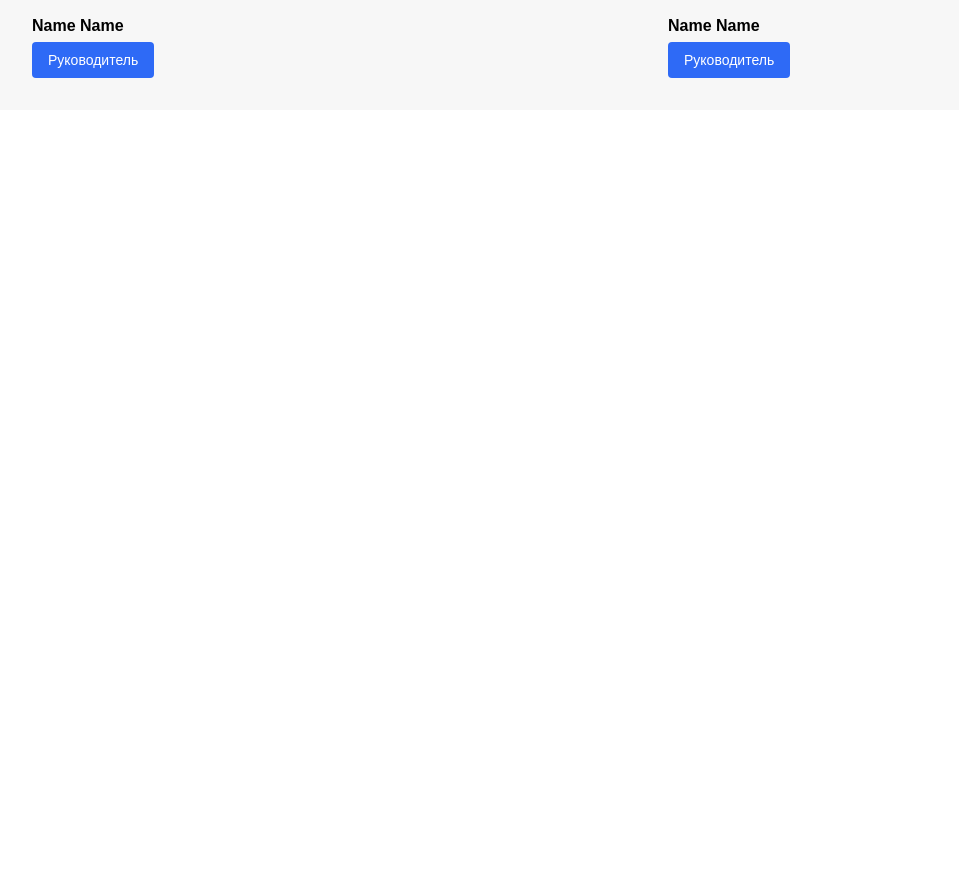
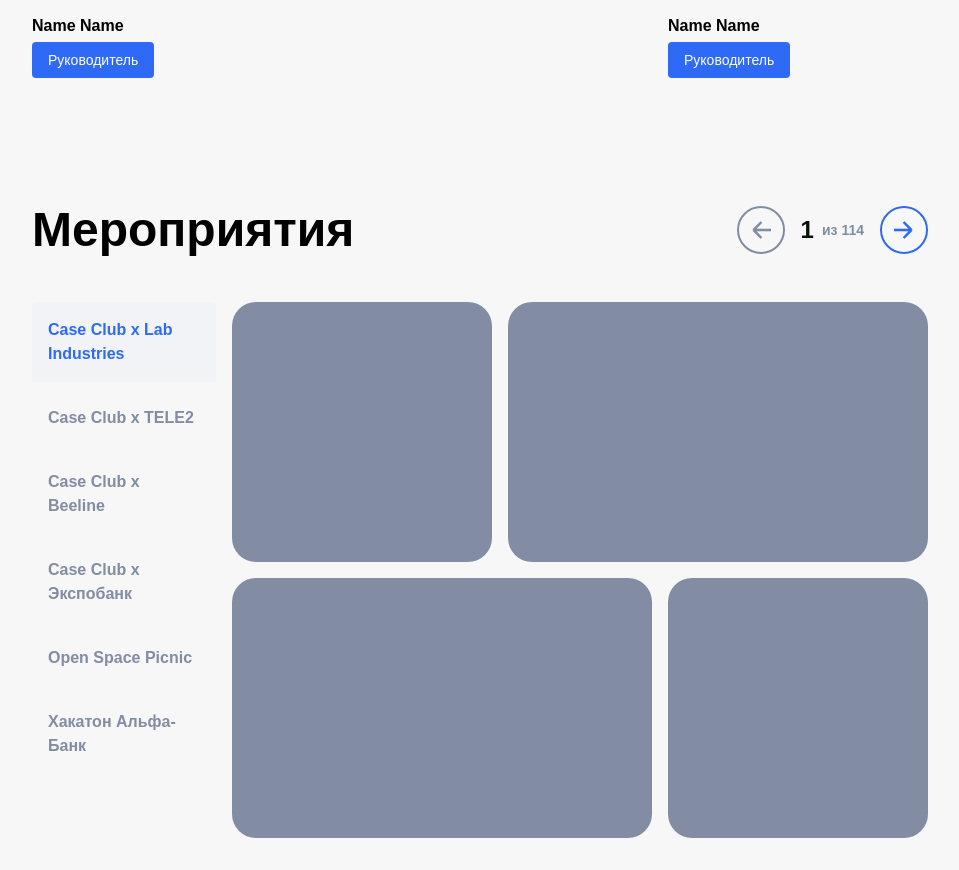
Before and after one commit to mnlght03/React-JS-Case-Club-Landing, a React (Create React App) app: page / in a window 1280 px wide. Shown: the part 7715-8585 px from the top of the page, without its empty margins (160-1119 px from the left). Before the commit the page ends 7825 px from the top, so only its background shows below. Built offline with nearby package versions, Linux system fonts and the light colour scheme.

Commit message:
added Events gallery desktop template

```diff
--- a/src/App.js
+++ b/src/App.js
@@ -11,6 +11,7 @@ import CurrentProjects from './components/CurrentProjects';
 import { EventsSchedule } from './components/Events';
 import SuccessStories from './components/SuccessStories';
 import OurTeam from './components/OurTeam';
+import Events from './components/Events/Events';
 
 
 function App() {
@@ -37,6 +38,7 @@ function App() {
             <EventsSchedule />
             <SuccessStories />
             <OurTeam />
+            <Events />
         </GlobalContext.Provider>
     );
 }
--- /dev/null
+++ b/src/components/Events/Events.js
@@ -0,0 +1,10 @@
+import React, { useContext } from "react";
+import { GlobalContext } from "../../context";
+import EventsGalleryDesktop from "./EventsGalleryDesktop";
+import EventsGalleryMobile from "./EventsGalleryMobile";
+
+export default function Events() {
+    const {isDesktop} = useContext(GlobalContext);
+
+    return isDesktop ? <EventsGalleryDesktop /> : <EventsGalleryMobile />;
+}
--- /dev/null
+++ b/src/components/Events/EventsGalleryDesktop.js
@@ -0,0 +1,46 @@
+import React, { useState } from "react";
+import Section from "../ui/Section";
+import { bigTextDesktop } from "../../utils";
+import ScrollCounter from "../ui/ScrollCounter";
+import EventsGalleryListDesktop from "./EventsGalleryListDesktop";
+import EventsGalleryPhotosDesktop from "./EventsGalleryPhotosDesktop";
+
+export default function EventsGalleryDesktop() {
+    const [currentPage, setCurrentPage] = useState(1);
+    const [currentPhotoCount, setCurrentPhotoCount] = useState(4);
+
+    const PHOTOS_PER_PAGE = 4;
+    const TOTAL_PHOTOS = 114;
+
+    const setPage = (i) => {
+        let page = Math.floor(i / PHOTOS_PER_PAGE);
+        page = page < 0 ? page : PHOTOS_PER_PAGE;
+        console.log(i, page);
+        setCurrentPage(page);
+        setCurrentPhotoCount((PHOTOS_PER_PAGE * page > TOTAL_PHOTOS ? TOTAL_PHOTOS : PHOTOS_PER_PAGE * page));
+    }
+
+    const events = [
+        'Case Club x Lab Industries',
+        'Case Club x TELE2',
+        'Case Club x Beeline',
+        'Case Club x Экспобанк',
+        'Open Space Picnic',
+        'Хакатон Альфа-Банк',
+    ];
+
+    const [chosenEvent, setChosenEvent] = useState(0);
+
+    return (
+        <Section bgColor="bg-beige">
+            <div className="flex items-center mt-16">
+                <h1 className={`font-semibold ${bigTextDesktop}`}>Мероприятия</h1>
+                <ScrollCounter classes='ml-auto' current={currentPage} setCurrent={setCurrentPage} total={TOTAL_PHOTOS} />
+            </div>
+            <div className="flex gap-4 justify-between mt-12">
+                <EventsGalleryListDesktop events={events} chosen={chosenEvent} setChosen={setChosenEvent} />
+                <EventsGalleryPhotosDesktop />
+            </div>
+        </Section>
+    );
+}
--- /dev/null
+++ b/src/components/Events/EventsGalleryListDesktop.js
@@ -0,0 +1,29 @@
+import React from 'react';
+import Button from '../ui/Button';
+
+export default function EventsGalleryListDesktop({
+    events,
+    chosen,
+    setChosen,
+    classes = '',
+}) {
+    return (
+        <div dir='rtl' className={`flex flex-col gap-2 w-[380px] ${classes}`}>
+            {events.map((evt, i) => (
+                <Button
+                    dir='ltr'
+                    key={i}
+                    classes={`font-semibold text-start ${
+                        i === chosen
+                            ? 'bg-light_second_grey text-blue'
+                            : 'bg-transparent text-second_grey'
+                    } `}
+                    bigPadding
+                    onClick={() => setChosen(i)}
+                >
+                    {evt}
+                </Button>
+            ))}
+        </div>
+    );
+}
--- /dev/null
+++ b/src/components/Events/EventsGalleryListMobile.js
@@ -0,0 +1,5 @@
+import React from "react";
+
+export default function EventsGalleryListMobile() {
+  return <div>EventsGalleryListMobile</div>;
+}
--- /dev/null
+++ b/src/components/Events/EventsGalleryMobile.js
@@ -0,0 +1,5 @@
+import React from "react";
+
+export default function EventsGalleryMobile() {
+  return <div>EventsGalleryMobile</div>;
+}
--- /dev/null
+++ b/src/components/Events/EventsGalleryPhotosDesktop.js
@@ -0,0 +1,17 @@
+import React from "react";
+import ImageCard from "../ui/ImageCard";
+
+export default function EventsGalleryPhotosDesktop({classes = ''}) {
+    return (
+        <div className={classes} >
+            <div className="flex gap-4">
+                <ImageCard classes='w-[260px] h-[260px]' />
+                <ImageCard classes='w-[420px] h-[260px]' />
+            </div>
+            <div className="flex gap-4 mt-4">
+                <ImageCard classes='w-[420px] h-[260px]' />
+                <ImageCard classes='w-[260px] h-[260px]' />
+            </div>
+        </div>
+    );
+}
--- a/src/components/ui/Button.js
+++ b/src/components/ui/Button.js
@@ -1,5 +1,5 @@
 import React from 'react';
 
-export default function Button({ classes = '', children = null, ...props }) {
-    return <button className={`py-2 px-4 rounded ${classes}`} {...props}>{children}</button>;
+export default function Button({ classes = '', bigPadding = false,children = null, ...props }) {
+    return <button className={`${bigPadding ? 'p-4' : 'py-2 px-4'} rounded ${classes}`} {...props}>{children}</button>;
 }
--- a/src/components/ui/ScrollCounter.js
+++ b/src/components/ui/ScrollCounter.js
@@ -2,15 +2,15 @@ import React from 'react';
 import ArrowButton from './ArrowButton';
 import { mediumTextDesktop, smTextDesktop, smTextMobile, smallTextDesktop, textDesktop } from '../../utils';
 
-export default function ScrollCounter({ classes = '', current, setCurrent, total }) {
+export default function ScrollCounter({ classes = '', minValue = 1, step=1, current, setCurrent, total }) {
     return (
         <div className={`inline-flex items-center gap-2 ${classes}`}>
             <ArrowButton
                 border
                 direction="left"
-                disabled={current === 1}
+                disabled={current === minValue}
                 classes='mr-2'
-                onClick={() => setCurrent(current - 1)}
+                onClick={() => setCurrent(current - step)}
             />
             <span className={`text-black font-semibold text-2xl`}>{current}</span>
             <span className={`text-second_grey font-semibold ${smTextMobile} ${smTextDesktop}`}>из {total}</span>
@@ -19,7 +19,7 @@ export default function ScrollCounter({ classes = '', current, setCurrent, total
                 direction="right"
                 disabled={current === total}
                 classes='ml-2'
-                onClick={() => setCurrent(current + 1)}
+                onClick={() => setCurrent(current + step)}
             />
         </div>
     );
```
